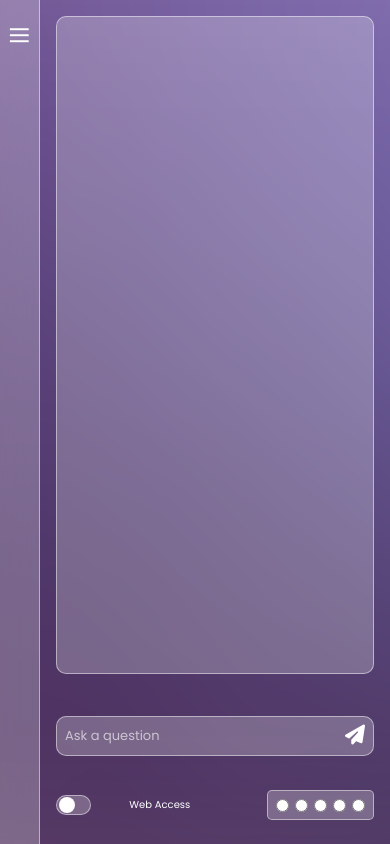
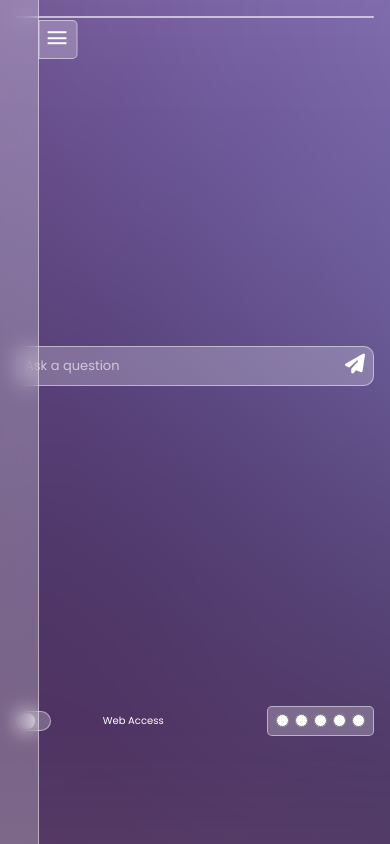
Before and after one commit to Giridharan629/Chat_GPT, a React (Vite) app in the folder chatGPT/: page / in a window 390 px wide. Built offline with nearby package versions, Linux system fonts and the light colour scheme.

Commit message:
responsive adjustment and menubar adjustment

```diff
--- a/chatGPT/src/App/app.css
+++ b/chatGPT/src/App/app.css
@@ -1,7 +1,13 @@
 .container {
   height: 100vh;
-  display: flex;
   position: relative;
+}
+
+.header {
+  padding: 1rem 1rem 0px;
+  display: grid;
+  place-items: center;
+  font-size: 15px;
 }
 
 .bg {
@@ -12,12 +18,11 @@
   z-index: -10;
 }
 
-.bg img{
+.bg img {
   /* width: 100%; */
   height: 100%;
   filter: blur(100px);
   scale: 2;
-
 }
 
 video {
@@ -34,23 +39,39 @@ video {
 .right {
   padding: 1rem;
   width: 100%;
+  height: 90%;
   display: flex;
   flex-direction: column;
   justify-content: space-between;
   max-width: 735px;
-  margin-left: 2.5rem;
+  /* margin-left: 2.5rem; */
 }
 
 .msgArea {
   overflow-y: scroll;
+  min-height: fit-content;
+  max-height: 70vh;
+  transition: 0.3s;
+  border-radius: 10px;
 }
 
-.msgArea,
 .inputbox {
   /* background-color: var(--background); */
   padding: 1rem;
   border-radius: 10px;
   /* border: var(--border); */
+}
+
+.msgArea:has(.bot) {
+  padding: 1rem;
+  border-radius: 10px;
+}
+
+.msgArea h2{
+  text-align: center;
+  padding: 1rem;
+  font-size: 16px;
+  font-weight: 400;
 }
 
 .img {
@@ -74,10 +95,6 @@ video {
   transform: translate(50%, 50%) rotate(45deg);
   text-shadow: 0px 0px 3px #fff, 0px 0px 4px #fff, 0px 0px 5px #fff,
     0px 0px 6px #fff, 0px 0px 7px #fff;
-}
-
-.msgArea {
-  height: 78vh;
 }
 
 .msg-field {
@@ -133,7 +150,7 @@ video {
   gap: 15px;
   align-items: center;
   justify-content: space-between;
-  margin: .5rem 0;
+  margin: 0.5rem 0;
   /* color: var(--font-color); */
   height: 35px;
   position: relative;
@@ -200,30 +217,50 @@ video {
 
 .menu {
   /* background-color: var(--background); */
-  position: relative;
+  /* position: relative; */
   height: 100vh;
-  padding: 1rem;
+  /* padding: 1rem; */
+  position: absolute;
+  left: -1px;
+  top: 0;
   /* border-right: var(--border); */
-  z-index: 100px;
+  z-index: 100;
   transition: 0.3s ease;
   backdrop-filter: blur(10px);
   user-select: none;
 }
 
+.menu:has(input[type="checkbox"]:checked) {
+  left: 0;
+  padding: 1rem;
+  padding-bottom: 0px;
+}
+
 .hamburger {
   /* color: var(--font-color); */
   position: absolute;
-  right: 0.3rem;
+  right: -22px;
+  transform: translate(45%);
+  border: 1px solid #ffffff7b;
+  border-top-right-radius: 5px;
+  border-bottom-right-radius: 5px;
   display: flex;
-  top: 0rem;
+  top: 20px;
+  background-color: #ffffff3e;
+  height: 39px;
+  width: 39px;
+  transition: 0.3s;
 }
 
 .hamburger label {
-  position: relative;
+  position: absolute;
   font-size: 50px;
   font-weight: 200;
   transition: 0.3s;
   cursor: pointer;
+  top: -49%;
+  left: 55%;
+  transform: translate(-50%);
 }
 
 #close {
@@ -233,7 +270,7 @@ video {
 .hamburger label::before {
   content: "-";
   position: absolute;
-  top: 6px;
+  top: 5.5px;
   transition: 0.3s;
 }
 
@@ -247,14 +284,20 @@ video {
 
 #close:checked ~ .hamburger label::before {
   transform: rotate(90deg);
-  top: 1px;
+  top: 1.5px;
   left: -4px;
 }
 
+#close:checked ~ .hamburger {
+  background-color: transparent;
+  border: none;
+}
+
 #close:checked ~ .hamburger label {
-  transform: rotate(45deg);
-  bottom: 5;
-  left: 2px;
+  transform: rotate(45deg) translate(-50%, -50%);
+  top: 20px;
+  left: -50px;
+  z-index: 999;
 }
 
 #close:checked ~ .hamburger label::after {
@@ -262,7 +305,7 @@ video {
 }
 
 .options {
-  width: 250px;
+  width: 200px;
   position: relative;
   transition: 0.3s ease;
 }
@@ -279,13 +322,14 @@ video {
   /* color: var(--font-color); */
 }
 
-.new-convo, .prev-convo, .clear-convo{
-
+.new-convo,
+.prev-convo,
+.clear-convo {
   font-size: 13px;
   width: 95%;
 }
 
-.prev-convo{
+.prev-convo {
   margin-top: 1rem;
   overflow-y: scroll;
   overflow-x: hidden;
@@ -305,7 +349,7 @@ video {
   cursor: pointer;
 }
 
-.prev-convo-items i{
+.prev-convo-items i {
   padding: 10px;
 }
 
@@ -344,8 +388,7 @@ video {
 }
 
 @media screen and (max-width: 425px) {
-
-    .footer{
+  .footer {
     height: 30px;
   }
 
@@ -381,15 +424,16 @@ video {
     font-size: 10px;
   }
 
-
   .inputbox {
     height: 40px;
   }
 
-  .msgArea .user p, .bot p{
+  .msgArea .user p,
+  .bot p {
     font-size: 13px;
   }
-  .user .img,.bot .img{
+  .user .img,
+  .bot .img {
     height: 30px;
     width: 30px;
     max-width: 30px;
@@ -397,30 +441,32 @@ video {
     font-size: 12px;
   }
 
-  .submit i{
+  .submit i {
     font-size: 20px;
   }
 
-  .inputbox{
-    padding: .5rem;
+  .inputbox {
+    padding: 0.5rem;
   }
 
-  .inputbox input{
+  .inputbox input {
     font-size: 13px;
   }
 
-  .menu .new-convo, .prev-convo, .clear-convo{
+  .menu .new-convo,
+  .prev-convo,
+  .clear-convo {
     font-size: 13px;
     width: 200px;
   }
+
+  .right {
+    margin: 0px;
+  }
 }
 
-
-@media screen and (min-width:670px) {
-
-    .right{
+@media screen and (min-width: 670px) {
+  .right {
     margin: auto;
-        padding-left: 3.5rem;
   }
-
 }
```
Lines whose indentation alone changed are shown as unchanged.
